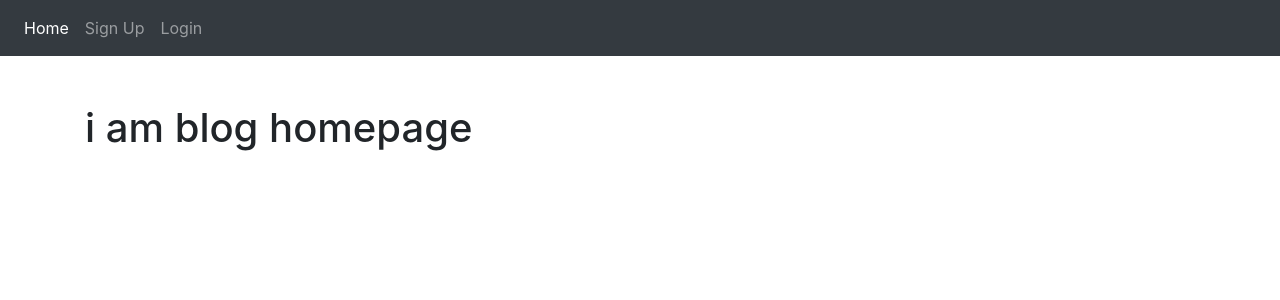
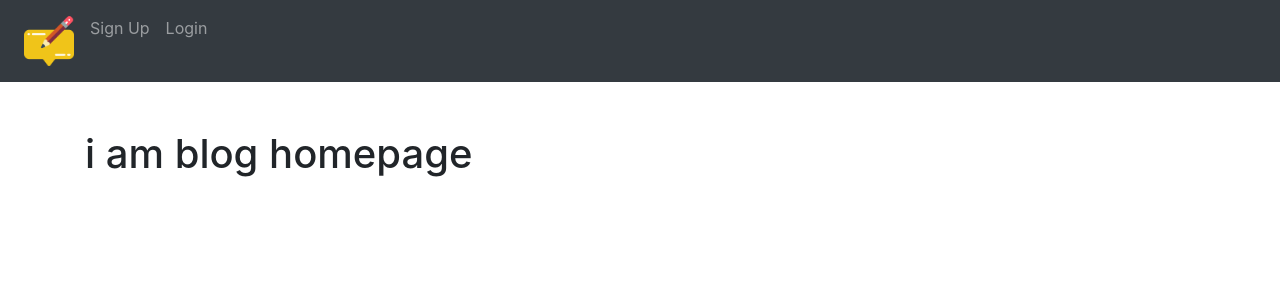
Before and after one commit to mz-nibir/Developing-A-Blog-with-Django, a Django app: page /blog/ in a window 1280 px wide. Shown: the top 300 px of the page. Run offline with Django 3.2, Linux system fonts and the light colour scheme; some libraries are stand-ins or nearby versions.

Commit message:
home navber change to blog pic

```diff
--- a/My_Blog_Project/templates/base.html
+++ b/My_Blog_Project/templates/base.html
@@ -15,7 +15,8 @@
   <nav class="navbar navbar-expand-sm bg-dark navbar-dark">
     <ul class="navbar-nav">
         <li class="nav-item active">
-          <a class="nav-link" href="{% url 'index' %}">Home</a>
+          <a class="nav-link" href="{% url 'index' %}"><img src="/media/logo.png" width="50px" alt=""></a>
+
         </li>
         {% if user.is_authenticated %}
         <div class="nav-item dropdown">
```
Also changed, not shown: My_Blog_Project/media/logo.png (added).
